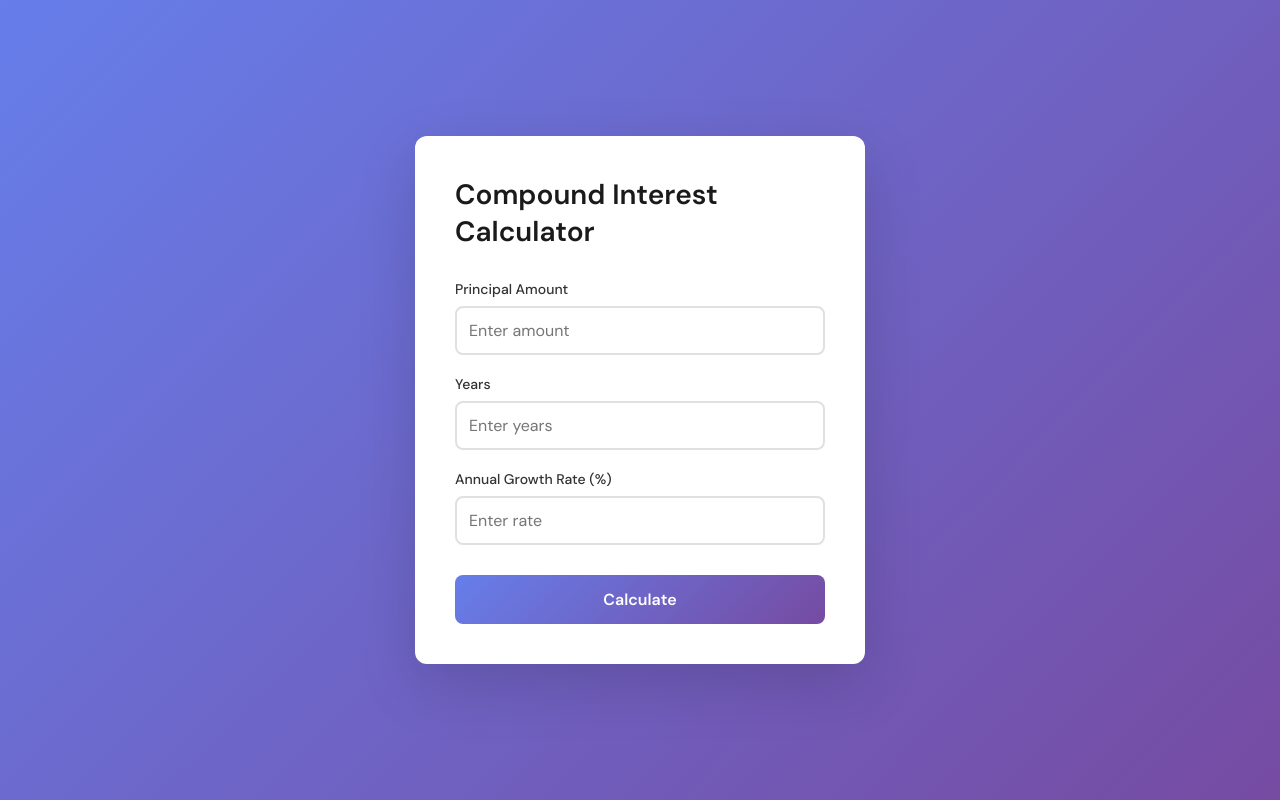
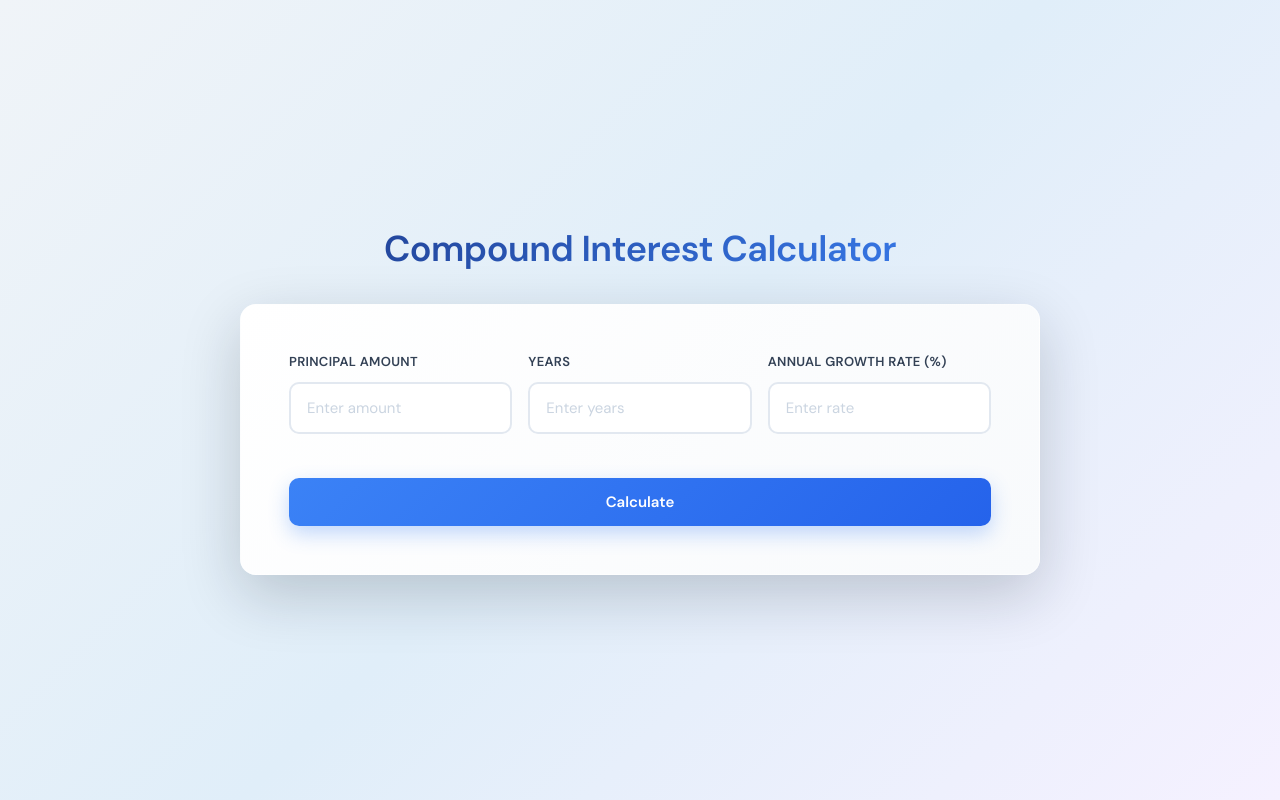
Before and after one commit to a-m-dev/compount-interest-calcualtor, a React (Vite) app: page / in a window 1280 px wide. Built offline with nearby package versions, Linux system fonts and the light colour scheme.

Commit message:
Design overhaul: Restructure layout, horizontal inputs, redesign results with UX hierarchy

```diff
--- a/src/App.css
+++ b/src/App.css
@@ -3,70 +3,99 @@
   display: flex;
   align-items: center;
   justify-content: center;
-  background: linear-gradient(135deg, #667eea 0%, #764ba2 100%);
+  background: linear-gradient(135deg, #f0f4f8 0%, #e0eef9 50%, #f5f1ff 100%);
   padding: 20px;
 }
 
-.card {
-  background: white;
-  border-radius: 12px;
-  padding: 40px;
-  max-width: 450px;
+.wrapper {
+  max-width: 800px;
   width: 100%;
-  box-shadow: 0 20px 60px rgba(0, 0, 0, 0.15);
 }
 
 h1 {
-  margin-bottom: 30px;
-  font-size: 28px;
-  color: #1a1a1a;
+  margin-bottom: 32px;
+  font-size: 36px;
+  background: linear-gradient(135deg, #1e3a8a 0%, #3b82f6 100%);
+  -webkit-background-clip: text;
+  -webkit-text-fill-color: transparent;
+  background-clip: text;
+  text-align: center;
+  font-weight: 700;
+  letter-spacing: -0.5px;
+}
+
+.card {
+  background: linear-gradient(135deg, #ffffff 0%, #f8fafc 100%);
+  border-radius: 16px;
+  padding: 48px;
+  width: 100%;
+  box-shadow: 0 20px 60px rgba(15, 23, 42, 0.2);
+  border: 1px solid rgba(255, 255, 255, 0.5);
+}
+
+.form-row {
+  display: grid;
+  grid-template-columns: 1fr 1fr 1fr;
+  gap: 16px;
+  margin-bottom: 28px;
 }
 
 .form-group {
-  margin-bottom: 20px;
+  margin-bottom: 0;
   display: flex;
   flex-direction: column;
 }
 
 label {
-  font-size: 14px;
-  font-weight: 500;
-  color: #333;
-  margin-bottom: 8px;
+  font-size: 13px;
+  font-weight: 600;
+  color: #334155;
+  margin-bottom: 12px;
+  text-transform: uppercase;
+  letter-spacing: 0.3px;
 }
 
 input {
-  padding: 12px;
-  border: 2px solid #e0e0e0;
-  border-radius: 8px;
-  font-size: 16px;
+  padding: 14px 16px;
+  border: 2px solid #e2e8f0;
+  background: #ffffff;
+  border-radius: 10px;
+  font-size: 15px;
   font-family: 'DM Sans', sans-serif;
-  transition: border-color 0.2s;
+  color: #1e293b;
+  transition: all 0.3s ease;
+}
+
+input::placeholder {
+  color: #cbd5e1;
 }
 
 input:focus {
   outline: none;
-  border-color: #667eea;
+  border-color: #3b82f6;
+  box-shadow: 0 0 0 3px rgba(59, 130, 246, 0.1);
+  background: #f8fafc;
 }
 
 button {
   width: 100%;
   padding: 14px;
-  background: linear-gradient(135deg, #667eea 0%, #764ba2 100%);
+  background: linear-gradient(135deg, #3b82f6 0%, #2563eb 100%);
   color: white;
   border: none;
-  border-radius: 8px;
-  font-size: 16px;
-  font-weight: 600;
+  border-radius: 10px;
+  font-size: 15px;
+  font-weight: 700;
   font-family: 'DM Sans', sans-serif;
   cursor: pointer;
-  margin-top: 10px;
-  transition: transform 0.2s, box-shadow 0.2s;
+  margin-top: 16px;
+  transition: all 0.3s ease;
+  box-shadow: 0 8px 20px rgba(59, 130, 246, 0.3);
 }
 
 button:hover {
   transform: translateY(-2px);
-  box-shadow: 0 10px 25px rgba(102, 126, 234, 0.4);
+  box-shadow: 0 12px 30px rgba(59, 130, 246, 0.4);
 }
 
 button:active {
@@ -74,24 +103,52 @@ button:active {
 }
 
 .results {
-  margin-top: 30px;
-  padding-top: 30px;
-  border-top: 2px solid #f0f0f0;
+  margin-top: 48px;
+  padding-top: 40px;
+  border-top: 2px solid #e2e8f0;
 }
 
 .result-item {
+  margin-bottom: 28px;
+  padding: 0;
+  background: none;
+  border: none;
   display: flex;
-  justify-content: space-between;
-  align-items: center;
-  margin-bottom: 16px;
-  font-size: 16px;
+  flex-direction: column;
+  gap: 8px;
+}
+
+.result-item:first-child {
+  margin-bottom: 48px;
+  padding: 36px 32px;
+  background: linear-gradient(135deg, rgba(59, 130, 246, 0.1) 0%, rgba(37, 99, 235, 0.08) 100%);
+  border-radius: 12px;
+  border: 2px solid rgba(59, 130, 246, 0.2);
+  gap: 12px;
+  text-align: center;
 }
 
 .result-item span {
-  color: #666;
+  color: #8894ab;
+  font-weight: 500;
+  font-size: 12px;
+  text-transform: uppercase;
+  letter-spacing: 0.6px;
 }
 
 .result-item strong {
-  color: #667eea;
+  background: linear-gradient(135deg, #3b82f6 0%, #2563eb 100%);
+  -webkit-background-clip: text;
+  -webkit-text-fill-color: transparent;
+  background-clip: text;
+  font-weight: 800;
+}
+
+.result-item:first-child strong {
+  font-size: 48px;
+  line-height: 1.2;
+}
+
+.result-item:last-child strong {
   font-size: 18px;
 }
--- a/src/App.tsx
+++ b/src/App.tsx
@@ -27,9 +27,10 @@ export default function App() {
 
   return (
     <div className="container">
-      <div className="card">
+      <div className="wrapper">
         <h1>Compound Interest Calculator</h1>
 
+        <div className="card">
           <Form
             principal={principal}
             years={years}
@@ -43,5 +44,6 @@ export default function App() {
           <Results result={result} />
         </div>
       </div>
+    </div>
   )
 }
--- a/src/components/Form.tsx
+++ b/src/components/Form.tsx
@@ -21,6 +21,7 @@ export default function Form({
 }: FormProps) {
   return (
     <>
+      <div className="form-row">
         <NumberInput
           id="principal"
           label="Principal Amount"
@@ -44,6 +45,7 @@ export default function Form({
           onChange={onRateChange}
           placeholder="Enter rate"
         />
+      </div>
 
       <button onClick={onCalculate}>Calculate</button>
     </>
```
Lines whose indentation alone changed are shown as unchanged.
